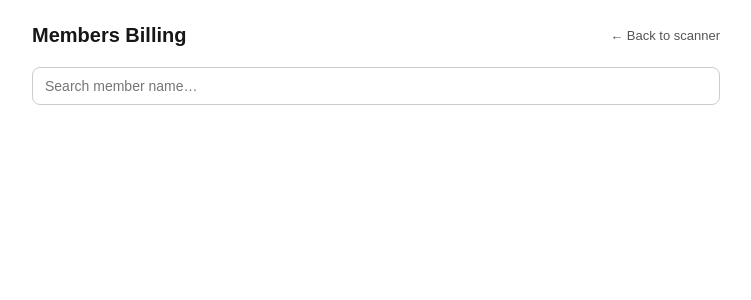
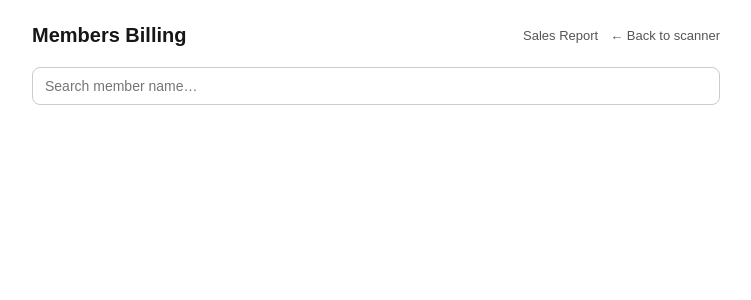
Before and after one commit to kareemmagill/receipt-to-sheets, a Next.js app: page /members-billing in a window 1280 px wide. Shown: the top 300 px of the page, without its empty margins (264-1015 px from the left). Built offline with nearby package versions, Linux system fonts and the light colour scheme.

Commit message:
Cross-link Sales Report and Members Billing pages so you don't have to go back to the scanner first

```diff
--- a/app/daily-report/page.tsx
+++ b/app/daily-report/page.tsx
@@ -178,6 +178,9 @@ export default function DailyReportPage() {
       <div style={{ display: "flex", justifyContent: "space-between", alignItems: "center" }}>
         <h1 style={{ fontSize: 20 }}>Sales Report</h1>
         <div style={{ display: "flex", gap: 12, fontSize: 13 }}>
+          <Link href="/members-billing" style={{ color: "#555" }}>
+            Members Billing
+          </Link>
           <Link href="/" style={{ color: "#555" }}>
             ← Back to scanner
           </Link>
--- a/app/members-billing/page.tsx
+++ b/app/members-billing/page.tsx
@@ -14,6 +14,9 @@ export default function MembersBillingPage() {
       <div style={{ display: "flex", justifyContent: "space-between", alignItems: "center" }}>
         <h1 style={{ fontSize: 20 }}>Members Billing</h1>
         <div style={{ display: "flex", gap: 12, fontSize: 13 }}>
+          <Link href="/daily-report" style={{ color: "#555" }}>
+            Sales Report
+          </Link>
           <Link href="/" style={{ color: "#555" }}>
             ← Back to scanner
           </Link>
```
